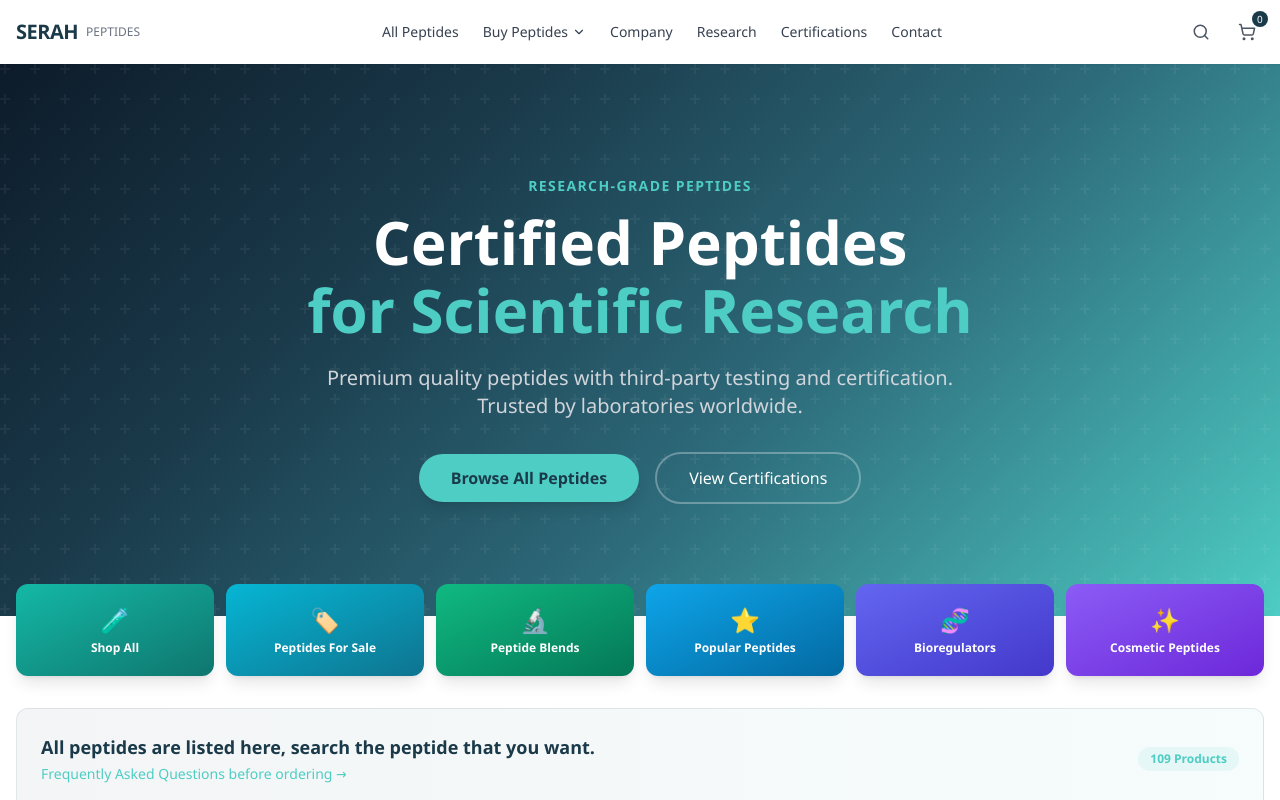
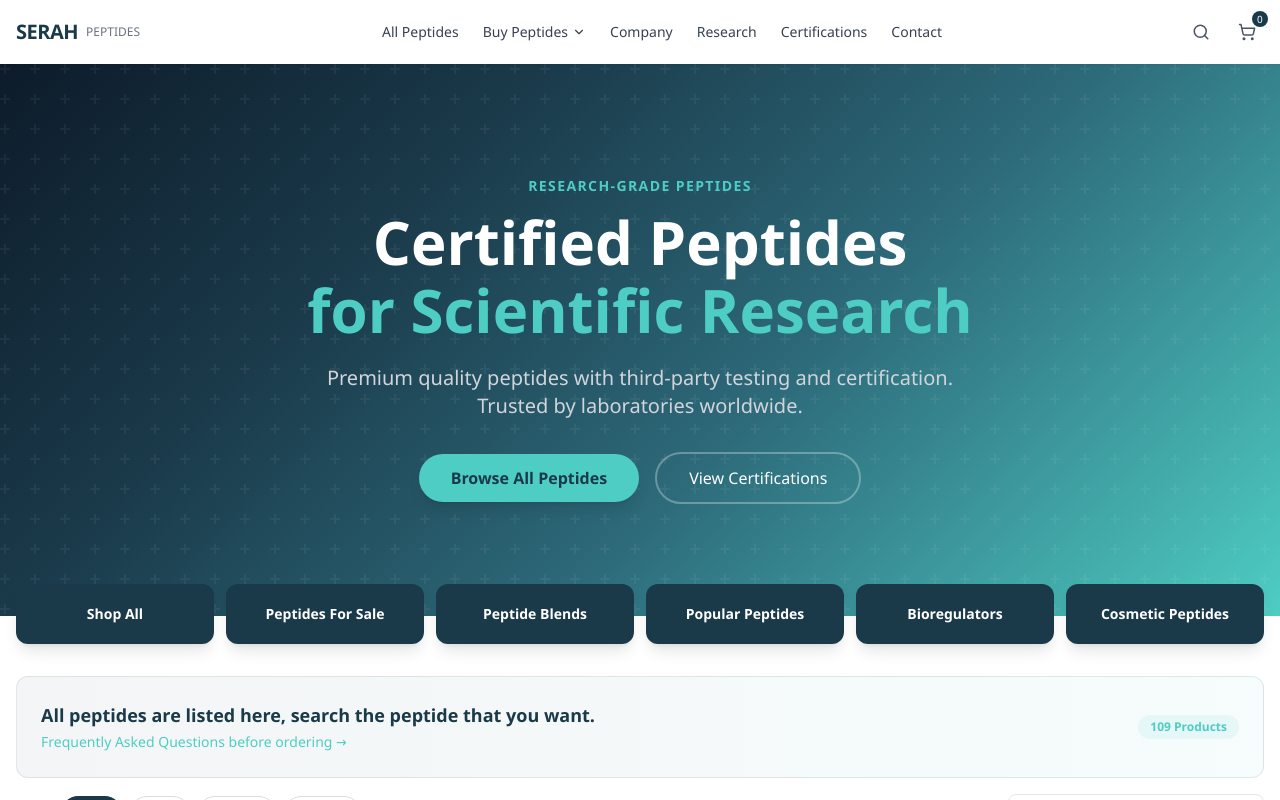
Before and after one commit to Aphrosidiac/PeptidesSerah, a Next.js app: page / in a window 1280 px wide. Shown: the top 800 px of the page. Built offline with nearby package versions, Linux system fonts and the light colour scheme.

Commit message:
Remove gradients and emojis from category cards

```diff
--- a/src/app/page.tsx
+++ b/src/app/page.tsx
@@ -75,20 +75,19 @@
       <section className="max-w-7xl mx-auto px-4 -mt-8 relative z-20">
         <div className="grid grid-cols-2 md:grid-cols-3 lg:grid-cols-6 gap-3">
           {[
-            { name: "Shop All", href: "/all-peptides", color: "from-teal-500 to-teal-700", icon: "🧪" },
-            { name: "Peptides For Sale", href: "/category/peptides-for-sale", color: "from-cyan-500 to-cyan-700", icon: "🏷️" },
-            { name: "Peptide Blends", href: "/category/peptide-blends", color: "from-emerald-500 to-emerald-700", icon: "🔬" },
-            { name: "Popular Peptides", href: "/category/popular-peptides", color: "from-sky-500 to-sky-700", icon: "⭐" },
-            { name: "Bioregulators", href: "/category/bioregulators", color: "from-indigo-500 to-indigo-700", icon: "🧬" },
-            { name: "Cosmetic Peptides", href: "/category/cosmetic-peptides", color: "from-violet-500 to-violet-700", icon: "✨" },
+            { name: "Shop All", href: "/all-peptides", color: "bg-[#1a3a4a]" },
+            { name: "Peptides For Sale", href: "/category/peptides-for-sale", color: "bg-[#1a3a4a]" },
+            { name: "Peptide Blends", href: "/category/peptide-blends", color: "bg-[#1a3a4a]" },
+            { name: "Popular Peptides", href: "/category/popular-peptides", color: "bg-[#1a3a4a]" },
+            { name: "Bioregulators", href: "/category/bioregulators", color: "bg-[#1a3a4a]" },
+            { name: "Cosmetic Peptides", href: "/category/cosmetic-peptides", color: "bg-[#1a3a4a]" },
           ].map((cat) => (
             <Link
               key={cat.href}
               href={cat.href}
-              className={`bg-gradient-to-br ${cat.color} rounded-xl p-5 text-white text-center hover:scale-105 transition-all shadow-lg hover:shadow-xl`}
+              className={`${cat.color} rounded-xl p-5 text-white text-center hover:bg-[#2d6a7a] transition-all shadow-lg hover:shadow-xl`}
             >
-              <div className="text-2xl mb-1">{cat.icon}</div>
-              <div className="text-xs font-semibold">{cat.name}</div>
+              <div className="text-sm font-semibold">{cat.name}</div>
             </Link>
           ))}
         </div>
```
